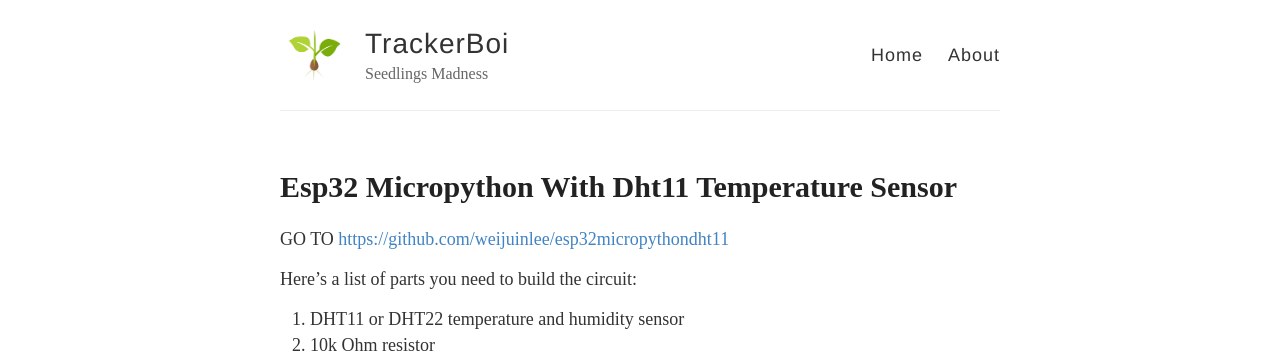
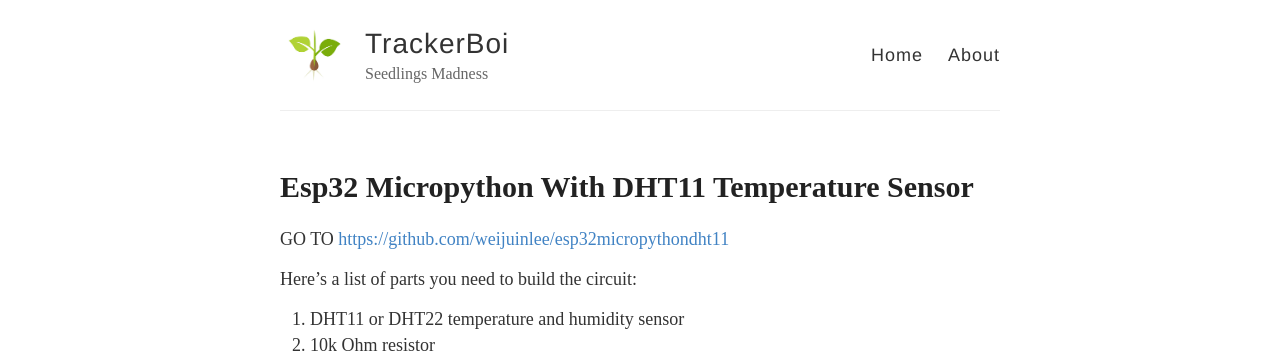
Before and after one commit to Jasperabez/TrackerBoi, a Jekyll site: the page built from _posts/2019-11-09-ESP32-Micropython-with-DHT11-Temperature-Sensor.md, in a window 1280 px wide. Shown: the top 361 px of the page. Built offline with Jekyll 4.4.1, drawn with Linux system fonts in a browser that asks for light colours; our own code applies the rules of GitHub Pages for plain Markdown files; part of the change alters nothing that is shown.

```diff
--- a/_posts/2019-11-09-ESP32-Micropython-with-DHT11-Temperature-Sensor.md
+++ b/_posts/2019-11-09-ESP32-Micropython-with-DHT11-Temperature-Sensor.md
@@ -1,3 +1,8 @@
+---
+layout: post
+title: Esp32 Micropython With DHT11 Temperature Sensor
+---
+
 GO TO <a href="https://github.com/weijuinlee/esp32micropythondht11">https://github.com/weijuinlee/esp32micropythondht11</a>
 
 Here’s a list of parts you need to build the circuit:
```
